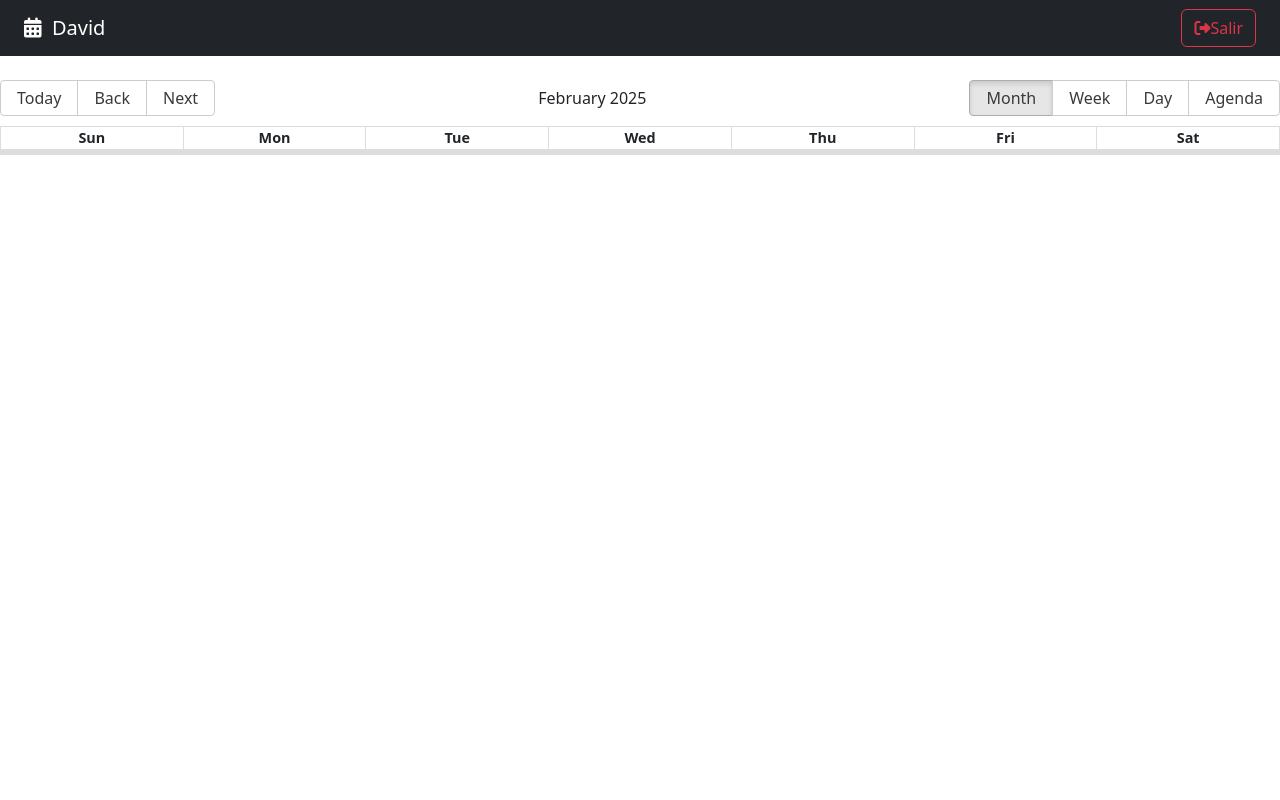
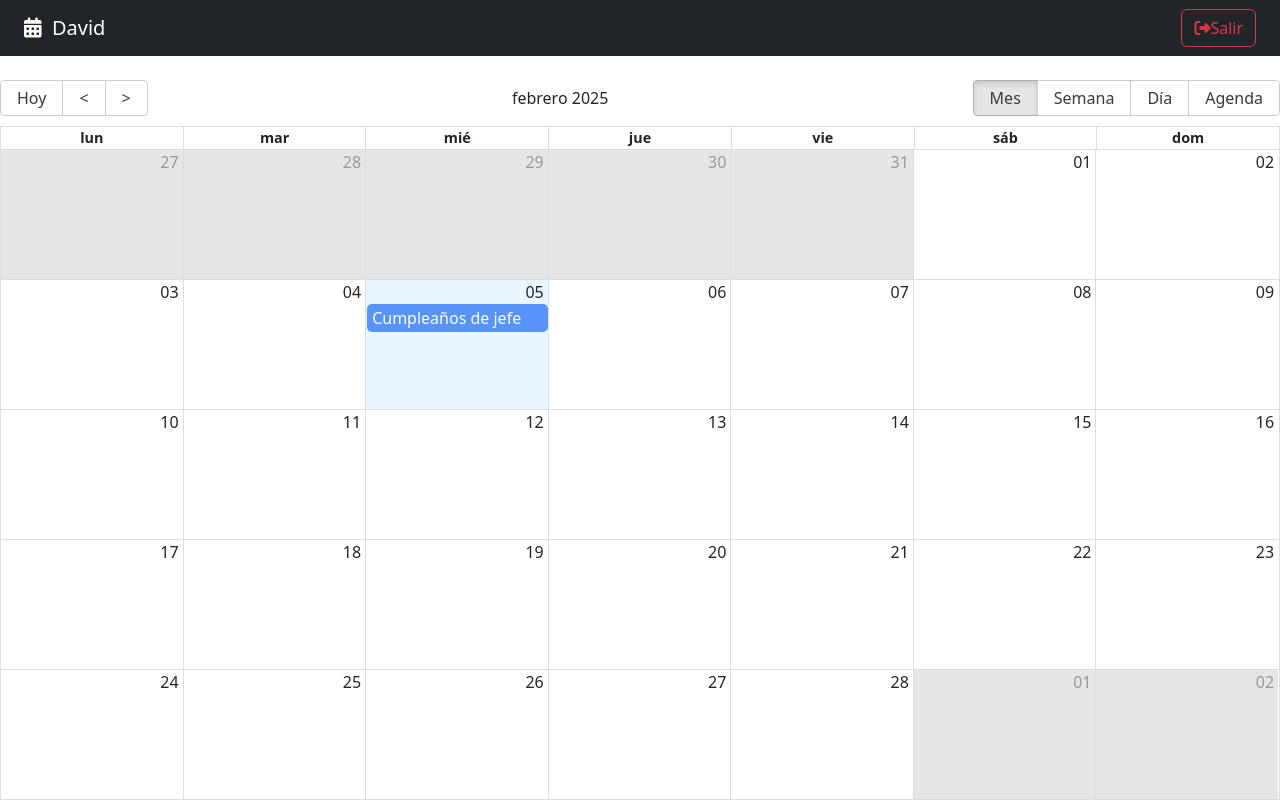
Before and after one commit to davidperezboza/10-calendar-app, a React (Vite) app: page / in a window 1280 px wide. Built offline with nearby package versions, Linux system fonts and the light colour scheme.

Commit message:
Video 352

```diff
--- a/src/calendar/pages/CalendarPage.jsx
+++ b/src/calendar/pages/CalendarPage.jsx
@@ -1,23 +1,10 @@
-import { Calendar, dateFnsLocalizer } from 'react-big-calendar';
+import { Calendar } from 'react-big-calendar';
 import 'react-big-calendar/lib/css/react-big-calendar.css';
 
-import { addHours, format, parse, startOfWeek, getDay,  } from 'date-fns';
-import enUS from 'date-fns/locale/en-US';
+import { addHours} from 'date-fns';
 
 import { NavBar } from "../";
-
-
-const locales = {
-  'en-US': enUS,
-};
-
-const localizer = dateFnsLocalizer({
-  format,
-  parse,
-  startOfWeek,
-  getDay,
-  locales,
-});
+import { localizer, getMessagesES } from '../../helpers/';
 
 const eventos = [{
   title: 'Cumpleaños de jefe',
@@ -32,16 +19,34 @@ const eventos = [{
 }];
 
 export const CalendarPage = () => {
+  const eventStyleGetter = (event, start, end, isSelected) => {
+    console.log({event, start, end, isSelected});
+
+    const style = {
+      backgroundColor: '#347CF7',
+      boderRadius: '0px',
+      opacity: 0.8,
+      color: 'white',
+    };
+
+    return {
+      style
+    };
+  };
+
   return (
     <>
       <NavBar />
 
       <Calendar
+        culture='es'
         localizer={localizer}
         events={eventos}
         startAccessor="start"
         endAccessor="end"
-        style={{ height: 'calc(100vh - 80ox)' }}
+        style={{ height: 'calc(100vh - 80px)' }}
+        messages={getMessagesES()}
+        eventPropGetter={eventStyleGetter}
       />
     </>
   )
--- /dev/null
+++ b/src/helpers/calendarLocalizer.js
@@ -0,0 +1,15 @@
+import { dateFnsLocalizer } from 'react-big-calendar';
+import {format, parse, startOfWeek, getDay} from 'date-fns';
+import es from 'date-fns/locale/es';
+
+const locales = {
+  'es': es,
+};
+
+export const localizer = dateFnsLocalizer({
+    format,
+    parse,
+    startOfWeek,
+    getDay,
+    locales,
+  });
--- /dev/null
+++ b/src/helpers/getMessages.js
@@ -0,0 +1,17 @@
+export const getMessagesES = () => {
+    return {
+        allDay: 'Todo el día',
+        previous: '<',
+        next: '>',
+        today: 'Hoy',
+        month: 'Mes',
+        week: 'Semana',
+        day: 'Día',
+        agenda: 'Agenda',
+        date: 'Fecha',
+        time: 'Hora',
+        event: 'Evento',
+        noEventsInRange: 'No hay eventos en este rango',
+        showMore: total => `+ Ver más (${total})`
+    };
+};
--- /dev/null
+++ b/src/helpers/index.js
@@ -0,0 +1,2 @@
+export * from './calendarLocalizer';
+export * from './getMessages';
```
